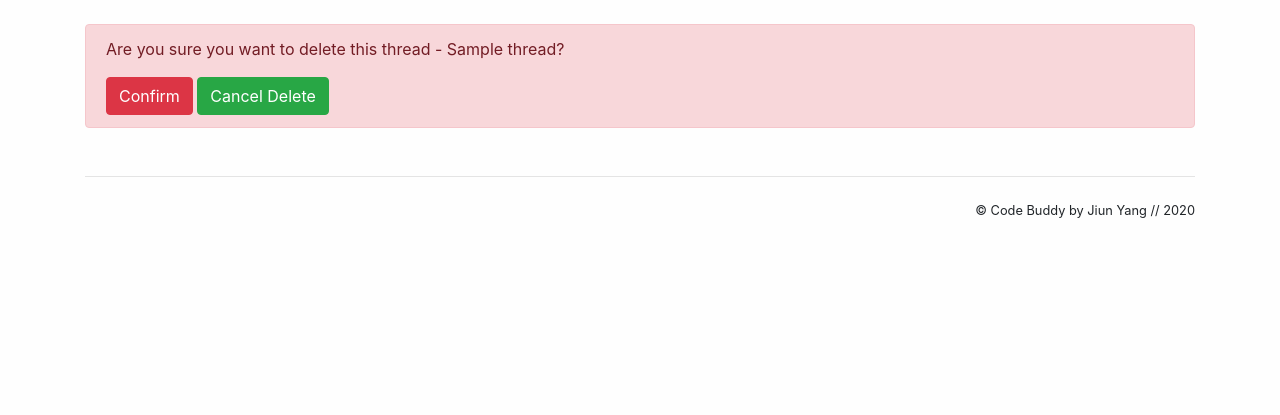
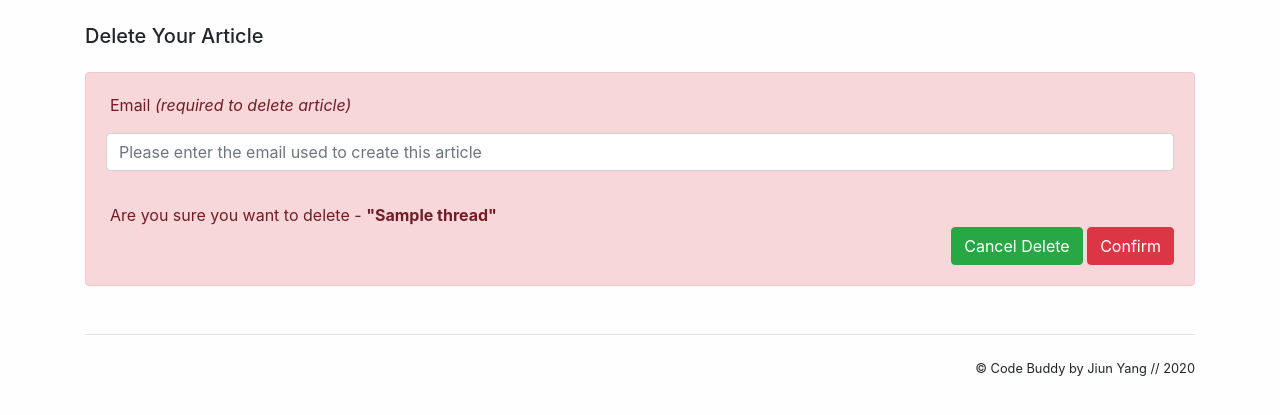
Before and after one commit to Code-Institute-Submissions/CodeBuddy, a Flask app: template templates/confirm_delete_thread.html in a window 1280 px wide. Shown: the part 56-471 px from the top of the page. Run offline with Flask 2, Linux system fonts and the light colour scheme; the template is opened without the code that fills it: most values are stand-ins (such as "Sample title", 1, 10 or a date in 2020); some libraries are stand-ins or nearby versions.

Commit message:
added auth for delete thread

```diff
--- a/app.py
+++ b/app.py
@@ -157,6 +157,7 @@ def process_edit_thread(thread_id):
     comments = db.comments.find({'thread_id': thread_id})
     return render_template('single_thread.html', threads=threads, comments=comments)
 
+
 @app.route('/threads/delete/<thread_id>')
 def show_confirm_delete(thread_id):
     # should use find_one if I am only expecting one result
@@ -169,9 +170,23 @@ def show_confirm_delete(thread_id):
 
 @app.route('/threads/delete/<thread_id>', methods=["POST"])
 def confirm_delete(thread_id):
+    thread_to_be_deleted = db.threads.find_one({
+        '_id': ObjectId(thread_id)
+    })
+    thread_author_email = request.form.get('thread_author_email')
+    auth_email = thread_author_email.lower()
+    auth_email = auth_email.strip()
+    # grab email from mongodb
+    original_email = thread_to_be_deleted["thread_author_email"]
+    # if email from mongodb dont match email from user input
+    if original_email != auth_email:
+        flash("Your email does not match the original record for this post. Delete was unsuccessful.", "error")
+        return render_template('confirm_delete_thread.html', threads=thread_to_be_deleted)
+
     db.threads.remove({
         '_id': ObjectId(thread_id)
     })
+    flash("Article deleted successfully!", "success")
     return redirect(url_for('show_threads'))
 
 # show single thread
--- a/templates/confirm_delete_thread.html
+++ b/templates/confirm_delete_thread.html
@@ -1,13 +1,20 @@
 {% extends 'base.template.html' %}
 
 {%block content%}
+
+<h5 class="mt-4 mb-4">Delete Your Article</h5>
+
 <div>
 	<form method="POST">
 		<div class="alert alert-danger">
-			<p>Are you sure you want to delete this thread - {{threads.thread_title}}?</p>
-            <div>
+        <div>
+            <label class="form-label mb-3 mt-2 ml-1">Email <i>(required to delete article)</i></label>
+            <input type="text" class="form-control mb-2" name="thread_author_email" placeholder="Please enter the email used to create this article"/>
+        </div>
+			<div class="pt-4 ml-1">Are you sure you want to delete - <b>"{{threads.thread_title}}"</b></div>
+            <div class ="text-right pb-2">
+                <a href="{{url_for('show_threads') }}/{{threads._id}}" class="btn btn-success">Cancel Delete</a>
                 <input type="submit" value="Confirm" class="btn btn-danger"/>
-                <a href="{{url_for('show_threads') }}" class="btn btn-success">Cancel Delete</a>
             </div>
 		</div>
 	</form>
--- a/templates/edit_thread.html
+++ b/templates/edit_thread.html
@@ -6,8 +6,8 @@
 
 <form method="POST">
     <div>
-        <label class="form-label mb-2">Email <i>(used as identifier to edit / delete posts)</i></label>
-        <input type="text" class="form-control mb-2" name="thread_author_email" placeholder="Please enter the email used to create this post"/>
+        <label class="form-label mb-2">Email <i>(required to edit article)</i></label>
+        <input type="text" class="form-control mb-2" name="thread_author_email" placeholder="Please enter the email used to create this article"/>
     </div>
     <div>
         <label class="form-label mb-2">Title</label>
--- a/templates/single_thread.html
+++ b/templates/single_thread.html
@@ -4,7 +4,7 @@
 
 <!-- <h5 class="pt-0 pb-1 pl-3">Article</h5> -->
 
-<div class="card">
+<div class="card border-secondary">
     <div class="card-body pb-1">
         <h5 class="card-title">{{threads.thread_title}}</h5>
         <h6 class="card-subtitle mb-2 text-muted"><small>Posted by <b>{{threads.thread_author}}</b> on {{threads.thread_datetime.strftime('%d %b %Y at %H:%M')}} UTC</small></h6>
```
